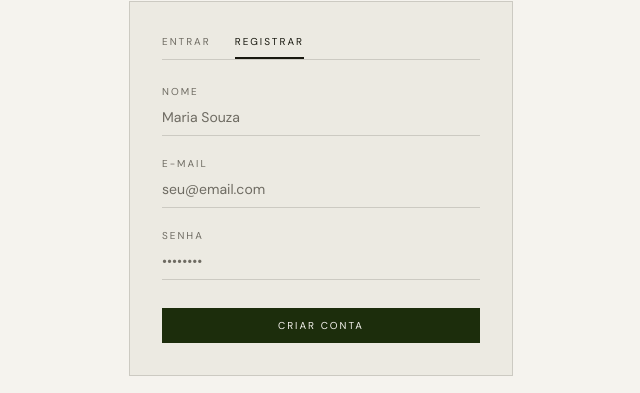
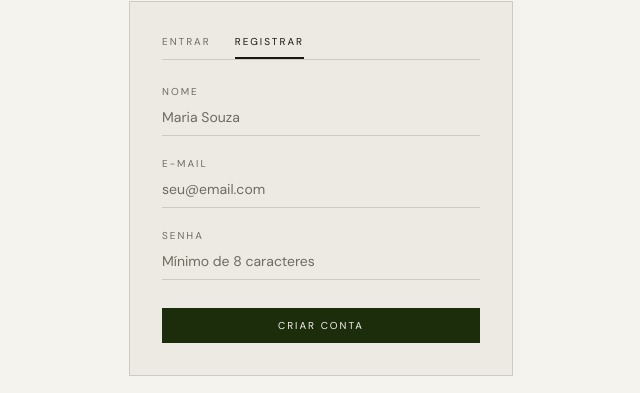
Before and after one commit to mateusnriy/domus-finance, a React (Vite) app in the folder frontend/: page /login in a window 1280 px wide. Both pictures are taken after a click on the button "REGISTRAR". Shown: the part 248-641 px from the top of the page, without its empty margins (319-959 px from the left). Built offline with nearby package versions, Linux system fonts and the light colour scheme; no server answers; a web font is replaced by a local one.

Commit message:
feat(front): implementa login e registro com validacao

```diff
--- a/frontend/src/components/Campo.tsx
+++ b/frontend/src/components/Campo.tsx
@@ -1,4 +1,4 @@
-import { useId } from 'react';
+import { forwardRef, useId } from 'react';
 import type { InputHTMLAttributes } from 'react';
 
 type CampoProps = {
@@ -7,14 +7,10 @@ type CampoProps = {
   mono?: boolean;
 } & InputHTMLAttributes<HTMLInputElement>;
 
-export default function Campo({
-  label,
-  erro,
-  mono = false,
-  id,
-  className = '',
-  ...props
-}: CampoProps) {
+const Campo = forwardRef<HTMLInputElement, CampoProps>(function Campo(
+  { label, erro, mono = false, id, className = '', ...props },
+  ref,
+) {
   const idGerado = useId();
   const idCampo = id ?? idGerado;
   const idErro = `${idCampo}-erro`;
@@ -26,6 +22,7 @@ export default function Campo({
       </label>
       <input
         {...props}
+        ref={ref}
         id={idCampo}
         aria-invalid={erro ? true : undefined}
         aria-describedby={erro ? idErro : undefined}
@@ -38,4 +35,6 @@ export default function Campo({
       )}
     </div>
   );
-}
+});
+
+export default Campo;
--- a/frontend/src/components/Select.tsx
+++ b/frontend/src/components/Select.tsx
@@ -1,4 +1,4 @@
-import { useId } from 'react';
+import { forwardRef, useId } from 'react';
 import type { SelectHTMLAttributes, ReactNode } from 'react';
 
 type SelectProps = {
@@ -7,14 +7,10 @@ type SelectProps = {
   children: ReactNode;
 } & SelectHTMLAttributes<HTMLSelectElement>;
 
-export default function Select({
-  label,
-  erro,
-  id,
-  className = '',
-  children,
-  ...props
-}: SelectProps) {
+const Select = forwardRef<HTMLSelectElement, SelectProps>(function Select(
+  { label, erro, id, className = '', children, ...props },
+  ref,
+) {
   const idGerado = useId();
   const idCampo = id ?? idGerado;
   const idErro = `${idCampo}-erro`;
@@ -27,6 +23,7 @@ export default function Select({
       <div className="relative">
         <select
           {...props}
+          ref={ref}
           id={idCampo}
           aria-invalid={erro ? true : undefined}
           aria-describedby={erro ? idErro : undefined}
@@ -49,4 +46,6 @@ export default function Select({
       )}
     </div>
   );
-}
+});
+
+export default Select;
--- /dev/null
+++ b/frontend/src/features/auth/LoginForm.tsx
@@ -0,0 +1,62 @@
+import { useState } from 'react';
+import { useForm } from 'react-hook-form';
+import { useAuth } from '@/auth/useAuth';
+import Botao from '@/components/Botao';
+import Campo from '@/components/Campo';
+import { MENSAGEM_CREDENCIAL_INVALIDA } from '@/lib/erros';
+
+type Campos = { email: string; senha: string };
+
+export default function LoginForm() {
+  const { entrar } = useAuth();
+  const [erro, setErro] = useState('');
+  const {
+    register,
+    handleSubmit,
+    formState: { errors, isSubmitting },
+  } = useForm<Campos>();
+
+  // RN13: qualquer falha de autenticação usa a mesma mensagem, sem distinguir
+  // e-mail inexistente de senha incorreta.
+  const enviar = async (dados: Campos) => {
+    setErro('');
+
+    try {
+      await entrar(dados.email, dados.senha);
+    } catch (falha) {
+      console.error(falha);
+      setErro(MENSAGEM_CREDENCIAL_INVALIDA);
+    }
+  };
+
+  return (
+    <form className="mt-6 flex flex-col gap-5" onSubmit={handleSubmit(enviar)} noValidate>
+      <Campo
+        label="E-mail"
+        type="email"
+        placeholder="seu@email.com"
+        autoComplete="email"
+        erro={errors.email?.message}
+        {...register('email', { required: 'O e-mail é obrigatório.' })}
+      />
+      <Campo
+        label="Senha"
+        type="password"
+        placeholder="••••••••"
+        autoComplete="current-password"
+        erro={errors.senha?.message}
+        {...register('senha', { required: 'A senha é obrigatória.' })}
+      />
+
+      {erro && (
+        <p role="alert" className="text-xs text-negative">
+          {erro}
+        </p>
+      )}
+
+      <Botao type="submit" carregando={isSubmitting} className="mt-2 w-full">
+        Entrar
+      </Botao>
+    </form>
+  );
+}
--- a/frontend/src/features/auth/LoginPage.tsx
+++ b/frontend/src/features/auth/LoginPage.tsx
@@ -1,8 +1,7 @@
 import { useState } from 'react';
-import { useNavigate } from 'react-router-dom';
-import Botao from '@/components/Botao';
-import Campo from '@/components/Campo';
 import Cartao from '@/components/Cartao';
+import LoginForm from '@/features/auth/LoginForm';
+import RegistroForm from '@/features/auth/RegistroForm';
 
 type Aba = 'entrar' | 'registrar';
 
@@ -10,15 +9,14 @@ const ABA_BASE = 'border-b-2 pb-2 text-[10px] tracking-[0.2em] uppercase transit
 
 export default function LoginPage() {
   const [aba, setAba] = useState<Aba>('entrar');
-  const navigate = useNavigate();
 
   return (
     <main className="flex min-h-screen items-center justify-center px-4 py-10">
       <div className="w-full max-w-sm">
         <div className="text-center">
-          <p className="text-2xl font-semibold tracking-[0.25em] uppercase">
+          <h1 className="text-2xl font-semibold tracking-[0.25em] uppercase">
             Domus <span className="text-hint">finance</span>
-          </p>
+          </h1>
           <hr className="mx-auto mt-4 w-16 border-divider" />
           <p className="mt-4 text-[10px] tracking-[0.2em] text-hint uppercase">
             Controle financeiro da casa
@@ -30,6 +28,7 @@ export default function LoginPage() {
             <button
               type="button"
               onClick={() => setAba('entrar')}
+              aria-current={aba === 'entrar' ? 'page' : undefined}
               className={`${ABA_BASE} ${
                 aba === 'entrar' ? 'border-ink text-ink' : 'border-transparent text-hint'
               }`}
@@ -39,6 +38,7 @@ export default function LoginPage() {
             <button
               type="button"
               onClick={() => setAba('registrar')}
+              aria-current={aba === 'registrar' ? 'page' : undefined}
               className={`${ABA_BASE} ${
                 aba === 'registrar' ? 'border-ink text-ink' : 'border-transparent text-hint'
               }`}
@@ -47,20 +47,7 @@ export default function LoginPage() {
             </button>
           </div>
 
-          <form
-            className="mt-6 flex flex-col gap-5"
-            onSubmit={(evento) => {
-              evento.preventDefault();
-              navigate('/totais');
-            }}
-          >
-            {aba === 'registrar' && <Campo label="Nome" placeholder="Maria Souza" />}
-            <Campo label="E-mail" type="email" placeholder="seu@email.com" />
-            <Campo label="Senha" type="password" placeholder="••••••••" />
-            <Botao type="submit" className="mt-2 w-full">
-              {aba === 'entrar' ? 'Entrar' : 'Criar conta'}
-            </Botao>
-          </form>
+          {aba === 'entrar' ? <LoginForm /> : <RegistroForm />}
         </Cartao>
 
         <p className="mt-6 text-center text-xs text-hint">
--- /dev/null
+++ b/frontend/src/features/auth/RegistroForm.tsx
@@ -0,0 +1,77 @@
+import { useState } from 'react';
+import { useForm } from 'react-hook-form';
+import { useAuth } from '@/auth/useAuth';
+import Botao from '@/components/Botao';
+import Campo from '@/components/Campo';
+import { traduzirErro } from '@/lib/erros';
+
+type Campos = { nome: string; email: string; senha: string };
+
+const TAMANHO_MINIMO_SENHA = 8;
+
+export default function RegistroForm() {
+  const { registrar } = useAuth();
+  const [erro, setErro] = useState('');
+  const {
+    register,
+    handleSubmit,
+    formState: { errors, isSubmitting },
+  } = useForm<Campos>();
+
+  const enviar = async (dados: Campos) => {
+    setErro('');
+
+    try {
+      await registrar(dados.nome, dados.email, dados.senha);
+    } catch (falha) {
+      setErro(traduzirErro(falha));
+    }
+  };
+
+  return (
+    <form className="mt-6 flex flex-col gap-5" onSubmit={handleSubmit(enviar)} noValidate>
+      <Campo
+        label="Nome"
+        placeholder="Maria Souza"
+        autoComplete="name"
+        erro={errors.nome?.message}
+        {...register('nome', {
+          required: 'O nome é obrigatório.',
+          maxLength: { value: 150, message: 'O nome deve ter no máximo 150 caracteres.' },
+        })}
+      />
+      <Campo
+        label="E-mail"
+        type="email"
+        placeholder="seu@email.com"
+        autoComplete="email"
+        erro={errors.email?.message}
+        {...register('email', { required: 'O e-mail é obrigatório.' })}
+      />
+      <Campo
+        label="Senha"
+        type="password"
+        placeholder="Mínimo de 8 caracteres"
+        autoComplete="new-password"
+        erro={errors.senha?.message}
+        {...register('senha', {
+          required: 'A senha é obrigatória.',
+          minLength: {
+            value: TAMANHO_MINIMO_SENHA,
+            message: `A senha deve ter no mínimo ${TAMANHO_MINIMO_SENHA} caracteres.`,
+          },
+        })}
+      />
+
+      {erro && (
+        <p role="alert" className="text-xs text-negative">
+          {erro}
+        </p>
+      )}
+
+      <Botao type="submit" carregando={isSubmitting} className="mt-2 w-full">
+        Criar conta
+      </Botao>
+    </form>
+  );
+}
```
